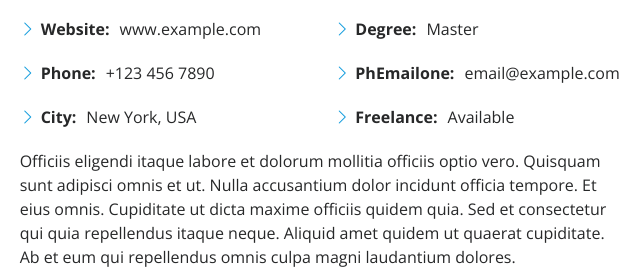
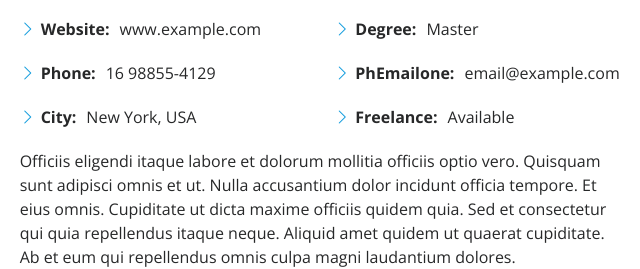
Before and after one commit to Gebher/Portifolio, a plain HTML site: page index.html in a window 1280 px wide. Shown: the part 1171-1440 px from the top of the page, 625-1265 px from the left. Drawn offline with nearby package versions, Linux system fonts and the light colour scheme.

Commit message:
correção de numero de telefone

```diff
--- a/index.html
+++ b/index.html
@@ -103,7 +103,7 @@
                 <ul>
                   <li><i class="bi bi-chevron-right"></i> <strong>Birthday:</strong> <span>1 May 1995</span></li>
                   <li><i class="bi bi-chevron-right"></i> <strong>Website:</strong> <span>www.example.com</span></li>
-                  <li><i class="bi bi-chevron-right"></i> <strong>Phone:</strong> <span>+123 456 7890</span></li>
+                  <li><i class="bi bi-chevron-right"></i> <strong>Phone:</strong> <span>16 98855-4129</span></li>
                   <li><i class="bi bi-chevron-right"></i> <strong>City:</strong> <span>New York, USA</span></li>
                 </ul>
               </div>
```
